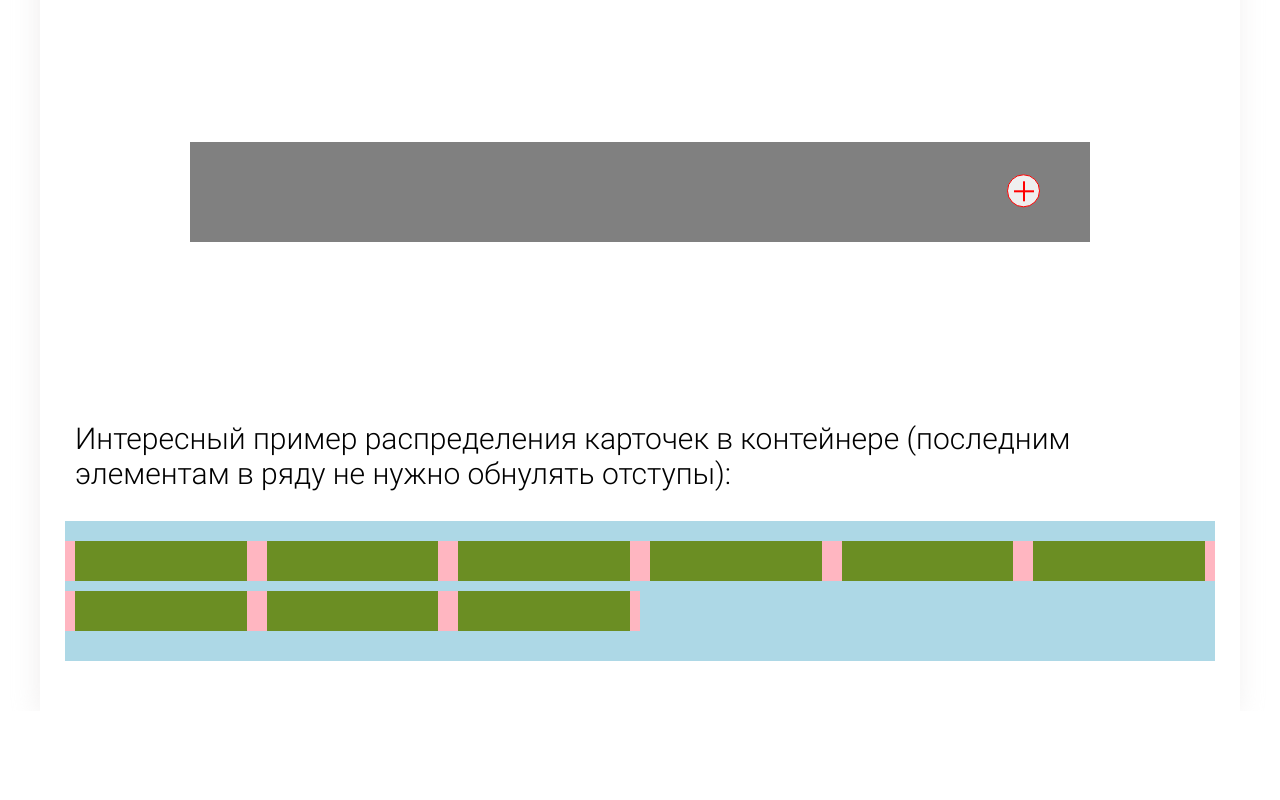
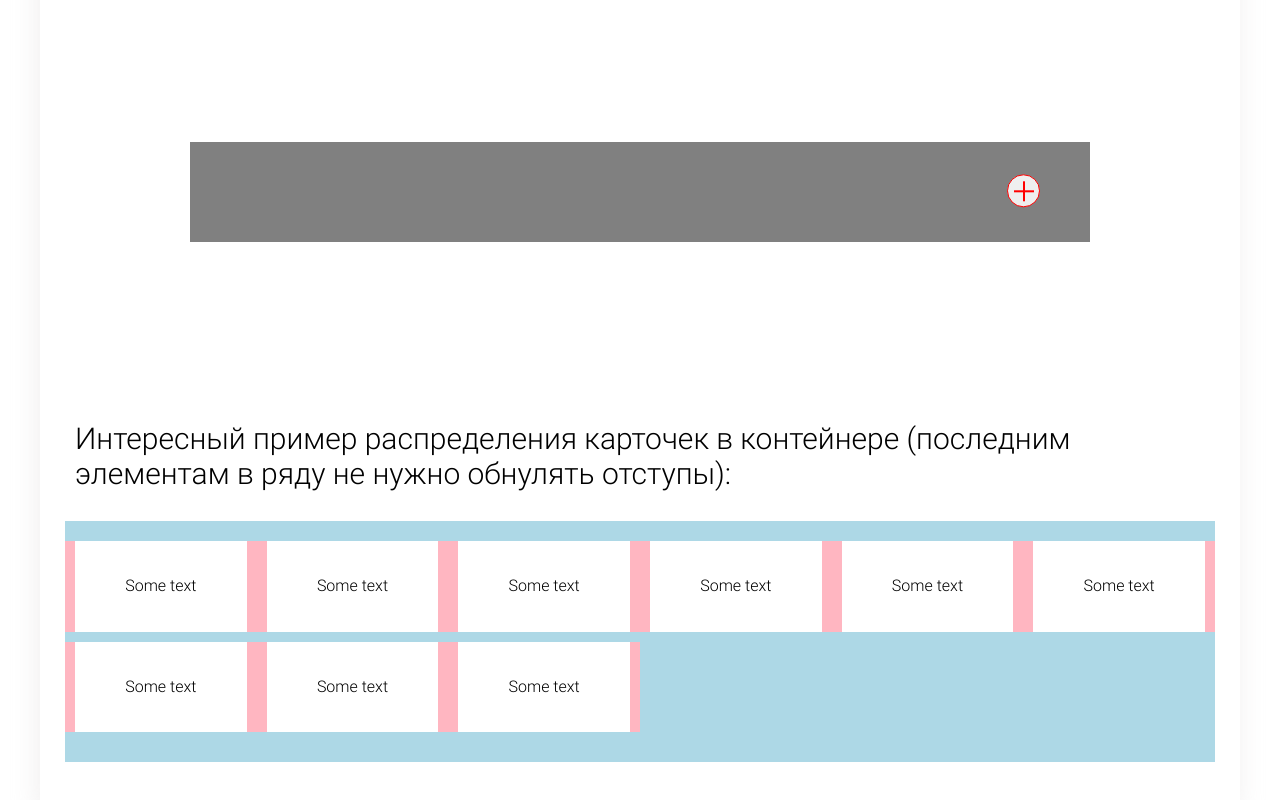
Before and after one commit to Lena9421/basic-template, a website: page app/index.html in a window 1280 px wide. Shown: the part 1626-2426 px from the top of the page. Before the commit the page ends 2337 px from the top, so only its background shows below. Drawn offline with nearby package versions, Linux system fonts and the light colour scheme; files that its build step writes are made by us from their sources.

Commit message:
add variables

```diff
--- a/app/index.html
+++ b/app/index.html
@@ -106,31 +106,67 @@
       </p>
       <div class="cards">
         <div class="cards__col">
-          <div class="cards__item"></div>
+          <div class="cards__item">
+            <p class="cards__text">
+              Some text
+            </p>
+          </div>
         </div>
         <div class="cards__col">
-          <div class="cards__item"></div>
+          <div class="cards__item">
+            <p class="cards__text">
+              Some text
+            </p>
+          </div>
         </div>
         <div class="cards__col">
-          <div class="cards__item"></div>
+          <div class="cards__item">
+            <p class="cards__text">
+              Some text
+            </p>
+          </div>
         </div>
         <div class="cards__col">
-          <div class="cards__item"></div>
+          <div class="cards__item">
+            <p class="cards__text">
+              Some text
+            </p>
+          </div>
         </div>
         <div class="cards__col">
-          <div class="cards__item"></div>
+          <div class="cards__item">
+            <p class="cards__text">
+              Some text
+            </p>
+          </div>
         </div>
         <div class="cards__col">
-          <div class="cards__item"></div>
+          <div class="cards__item">
+            <p class="cards__text">
+              Some text
+            </p>
+          </div>
         </div>
         <div class="cards__col">
-          <div class="cards__item"></div>
+          <div class="cards__item">
+            <p class="cards__text">
+              Some text
+            </p>
+          </div>
         </div>
         <div class="cards__col">
-          <div class="cards__item"></div>
+          <div class="cards__item">
+            <p class="cards__text">
+              Some text
+            </p>
+          </div>
         </div>
         <div class="cards__col">
-          <div class="cards__item"></div>
+          <div class="cards__item">
+            <p class="cards__text">
+              Some text
+            </p>
+          </div>
         </div>
       </div>
     </div>
--- a/app/scss/blocks/cards.scss
+++ b/app/scss/blocks/cards.scss
@@ -19,6 +19,20 @@
   display: block;
   width: 100%;
   padding: 20px 15px;
+  background: #fff;
   cursor: pointer;
-  background-color: olivedrab;
+  text-align: center;
+  transition-duration: 0.3s;
+  transition-timing-function: ease-in, ease, linear;
+
+  &:hover {
+    transform: scale(1.05);
+    box-shadow: 0 10px 60px 10px rgba(224, 222, 222, 0.5);
+    transition-duration: 0.3s;
+    transition-timing-function: ease-in, ease, linear;
+  }
 }
+
+.cards__text {
+  font-family: Roboto, "Times New Roman", Times, serif;
+}
```
Also changed, not shown: app/scss/global/variables.scss (added, +11 -0 lines).
